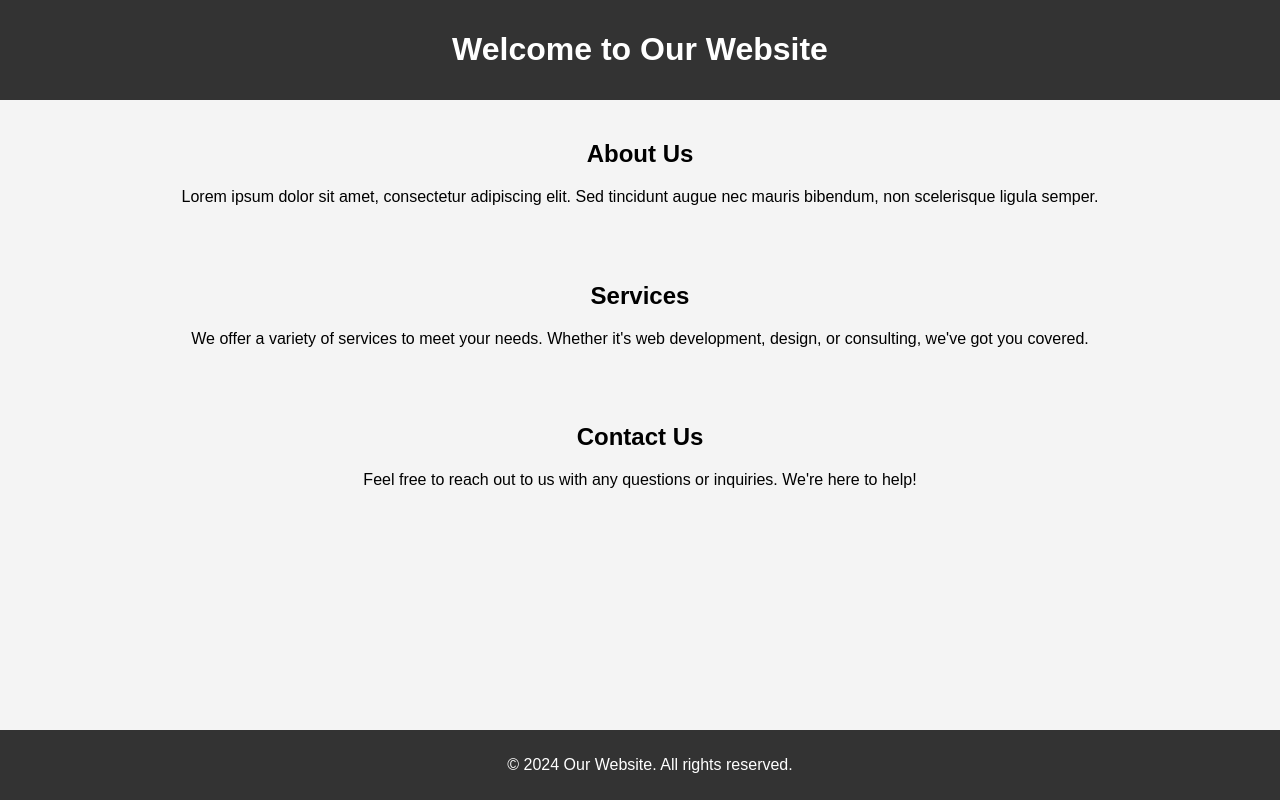
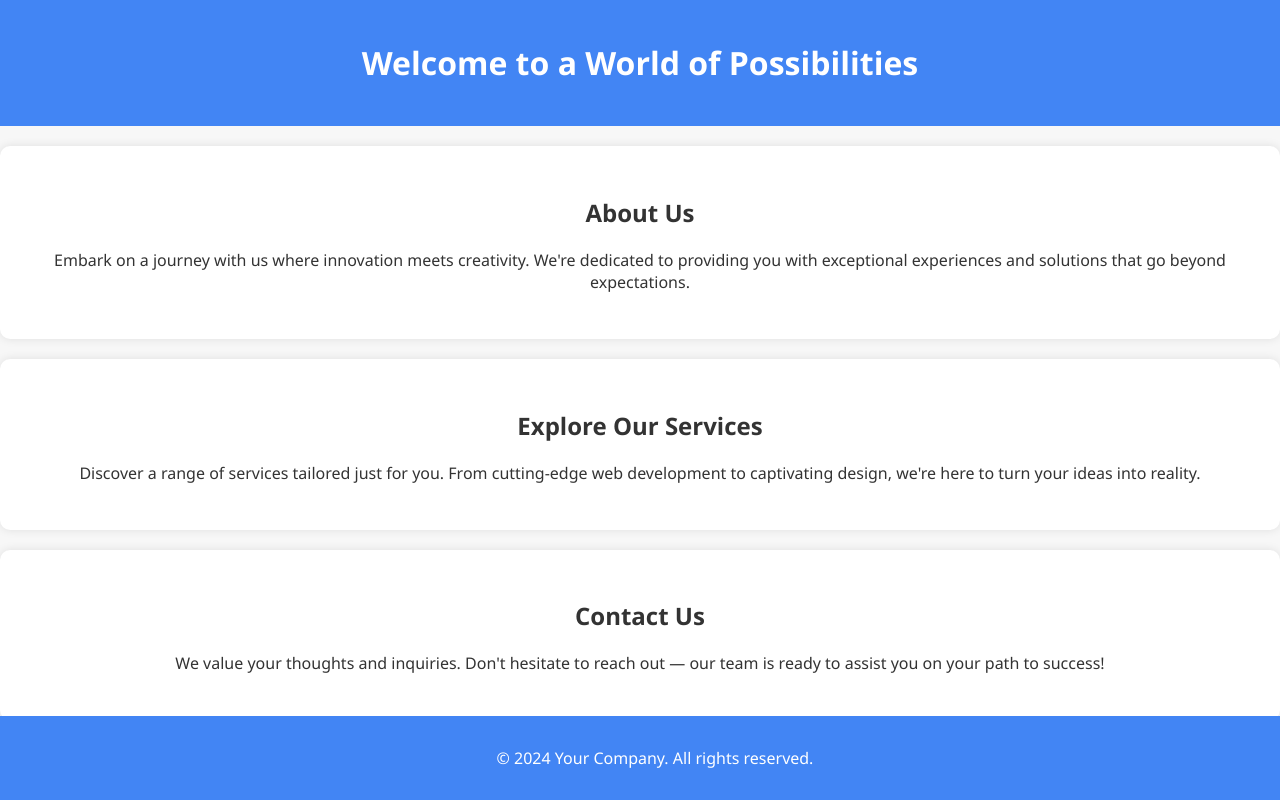
Before and after one commit to aswathy1232002/jenkins-pipeline, a plain HTML site: page index.html in a window 1280 px wide. Drawn offline with Linux system fonts and the light colour scheme.

Commit message:
Update index.html

```diff
--- a/index.html
+++ b/index.html
@@ -3,30 +3,35 @@
 <head>
     <meta charset="UTF-8">
     <meta name="viewport" content="width=device-width, initial-scale=1.0">
-    <title>Welcome to Our Website</title>
+    <title>Welcome to a World of Possibilities</title>
     <style>
         body {
-            font-family: Arial, sans-serif;
-            background-color: #f4f4f4;
+            font-family: 'Segoe UI', Tahoma, Geneva, Verdana, sans-serif;
+            background-color: #f7f7f7;
             margin: 0;
             padding: 0;
             text-align: center;
+            color: #333;
         }
 
         header {
-            background-color: #333;
+            background-color: #4285f4;
             color: #fff;
-            padding: 10px;
+            padding: 20px;
         }
 
         section {
-            padding: 20px;
+            padding: 30px;
+            margin: 20px 0;
+            border-radius: 10px;
+            box-shadow: 0 0 10px rgba(0, 0, 0, 0.1);
+            background-color: #fff;
         }
 
         footer {
-            background-color: #333;
+            background-color: #4285f4;
             color: #fff;
-            padding: 10px;
+            padding: 15px;
             position: fixed;
             bottom: 0;
             width: 100%;
@@ -36,26 +41,26 @@
 <body>
 
     <header>
-        <h1>Welcome to Our Website</h1>
+        <h1>Welcome to a World of Possibilities</h1>
     </header>
 
     <section>
         <h2>About Us</h2>
-        <p>Lorem ipsum dolor sit amet, consectetur adipiscing elit. Sed tincidunt augue nec mauris bibendum, non scelerisque ligula semper.</p>
+        <p>Embark on a journey with us where innovation meets creativity. We're dedicated to providing you with exceptional experiences and solutions that go beyond expectations.</p>
     </section>
 
     <section>
-        <h2>Services</h2>
-        <p>We offer a variety of services to meet your needs. Whether it's web development, design, or consulting, we've got you covered.</p>
+        <h2>Explore Our Services</h2>
+        <p>Discover a range of services tailored just for you. From cutting-edge web development to captivating design, we're here to turn your ideas into reality.</p>
     </section>
 
     <section>
         <h2>Contact Us</h2>
-        <p>Feel free to reach out to us with any questions or inquiries. We're here to help!</p>
+        <p>We value your thoughts and inquiries. Don't hesitate to reach out — our team is ready to assist you on your path to success!</p>
     </section>
 
     <footer>
-        <p>&copy; 2024 Our Website. All rights reserved.</p>
+        <p>&copy; 2024 Your Company. All rights reserved.</p>
     </footer>
 
 </body>
```
